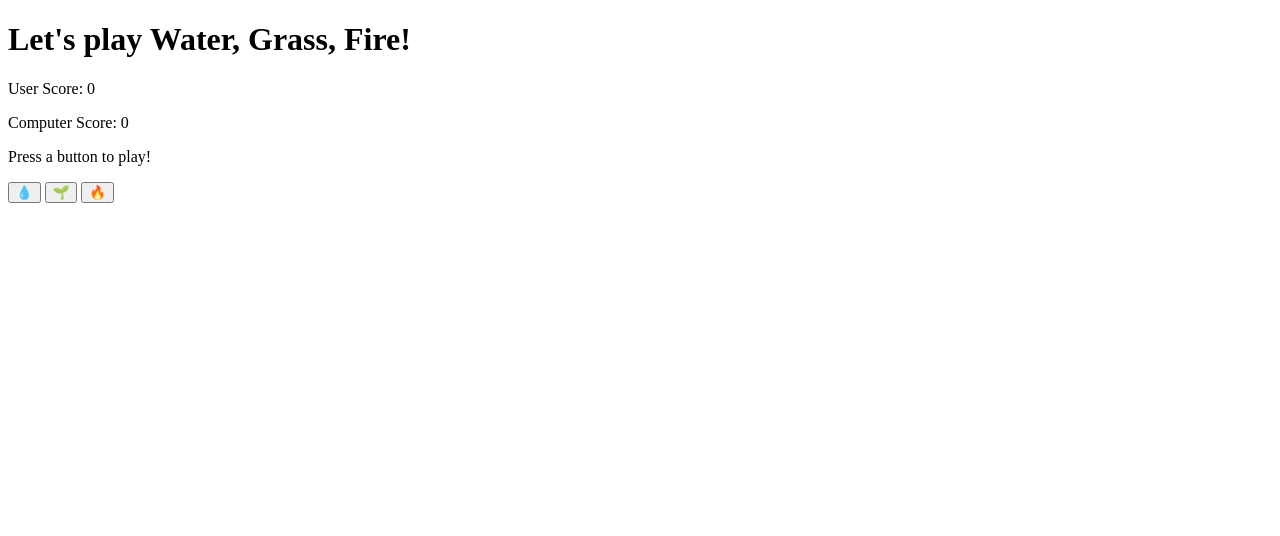
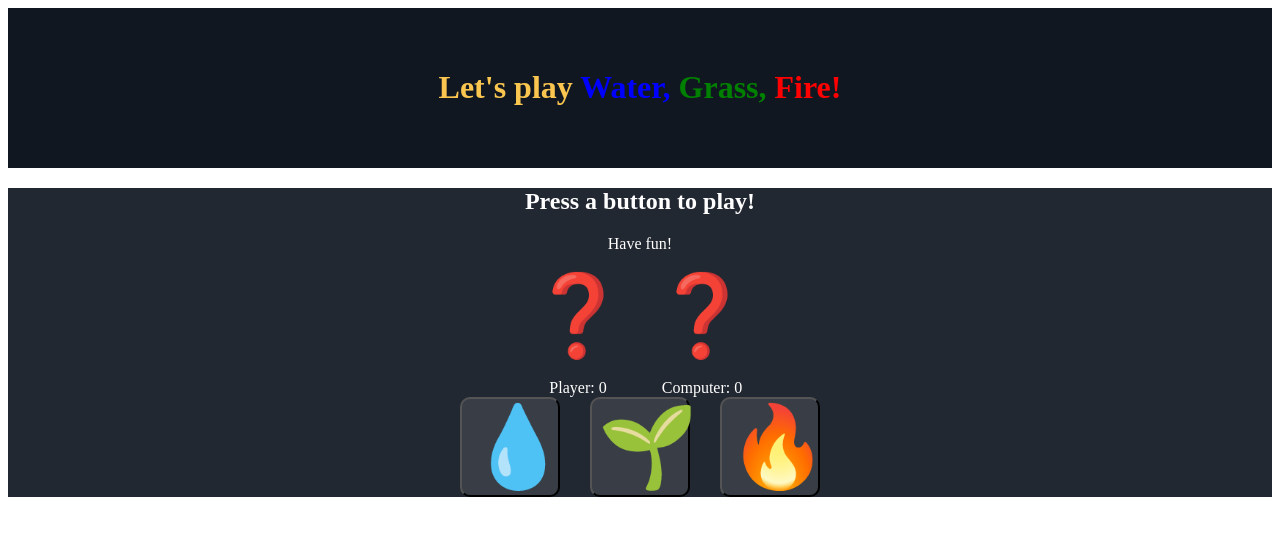
Before and after one commit to bburchett13/rock-paper-scissors, a plain HTML site: page index.html in a window 1280 px wide. Drawn offline with Linux system fonts and the light colour scheme.

Commit message:
Added barebones css

```diff
--- a/index.html
+++ b/index.html
@@ -8,20 +8,31 @@
 
         <title>Water, Grass Fire!</title>
 
-        <style src="style.css"></style>
+        <link rel="stylesheet" href="style.css">
 
         <script src="rps.js" defer></script>
 
     </head>
 
     <body>
+        <header class="header">
+            <h1>Let's play <span class='h1Water'>Water,</span> <span class='h1Grass'>Grass,</span> <span class='h1Fire'>Fire!</span></h1>
+        </header>
 
-        <h1>Let's play Water, Grass, Fire!</h1>
-        <div id="game">
+        <main id="game">
 
-            <p id="userScore">User Score: </p>
-            <p id="compScore">Computer Score</p>
-            <p id="gameResult">Press a button to play!</p>
+            <div class="scores">
+                <h2 id="gameResult">Press a button to play!</h2>
+                <p id="gameComment">Have fun!</p>
+                <div class="scoreBox">
+                    <div class="userSign">❓</div>
+                    <p id="userScore">Player: </p>
+                </div>
+                <div class="scoreBox">
+                    <div class="compSign">❓</div>
+                    <p id="compScore">Computer: </p>
+                </div>
+            </div>
 
             <div class="buttons">
                 <button id="Rock" class="gameBtn">
@@ -35,9 +46,7 @@
                 </button>
             </div>
 
-
-
-        </div>
+        </main>
 
 
 
--- a/rps.js
+++ b/rps.js
@@ -1,27 +1,35 @@
-const rps = ['Water', 'Grass', 'Fire']
+const rps = ['Water', 'Grass', 'Fire'];
+const wgf = ['💧', '🌱', '🔥'];
 
 // Function to play the game
 function rockPaperScissors(userChoice) {
-    let compChoice = rps[Math.floor(Math.random()*3)];
+    let random = Math.floor(Math.random()*3);
+    let compChoice = rps[random];
+    console.log(random);
+    userSign.textContent = wgf[rps.indexOf(userChoice)];
+    compSign.textContent = wgf[random];
 
     if (userChoice == compChoice){
 
-        gameRes.textContent = 'The Computer Chose ' + compChoice + '! It\'s a Tie!';
+        gameRes.textContent = 'It\'s a Tie!';
+        gameComment.textContent = userChoice + ' and ' + compChoice + ' tie!'
 
     }
     else if ((userChoice == 'Water' && compChoice == 'Grass') || (userChoice == 'Grass' && compChoice == 'Fire') || (userChoice == 'Fire' && compChoice == 'Water')){
 
         compScore++;
-        compScoreDisp.textContent = 'Computer Score: ' + compScore;
-        gameRes.textContent = 'The Computer Chose ' + compChoice + '! You Lose!';
+        compScoreDisp.textContent = 'Computer: ' + compScore;
+        gameRes.textContent = 'You Lose!';
+        gameComment.textContent = compChoice + ' beats ' + userChoice + '!';
 
 
     }
     else if ((userChoice == 'Grass' && compChoice == 'Water') || (userChoice == 'Fire' && compChoice == 'Grass') || (userChoice == 'Water' && compChoice == 'Fire')){
 
         userScore++;
-        userScoreDisp.textContent = 'User Score: ' + userScore;
-        gameRes.textContent = 'The Computer Chose ' + compChoice + '! You Win!';
+        userScoreDisp.textContent = 'Player: ' + userScore;
+        gameRes.textContent = 'You Win!';
+        gameComment.textContent = userChoice + ' beats ' + compChoice + '!';
 
     }
 }
@@ -29,33 +37,19 @@ function rockPaperScissors(userChoice) {
 let userScore = 0;
 let compScore = 0;
 
-// function to take result of game and update score
-function addScore (result) {
-
-    if (result == 3) {
-
-        userScore++;
-        userScoreDisp.textContent = 'User Score: ' + userScore;
-        gameRes.textContent = 'The Computer Chose' + compChoice + '! You Win!'
-
-    }
-    else if (result == 2){
-
-        compScore++;
-        compScoreDisp.textContent = 'Computer Score: ' + compScore;
-
-    }
-}
 
 const rockBtn = document.querySelector("#Rock");
 const paperBtn = document.querySelector("#Paper");
 const scissorsBtn = document.querySelector("#Scissors");
-const userScoreDisp = document.querySelector('#userScore')
-const compScoreDisp = document.querySelector('#compScore')
-const gameRes = document.querySelector('#gameResult')
+const userScoreDisp = document.querySelector('#userScore');
+const compScoreDisp = document.querySelector('#compScore');
+const gameRes = document.querySelector('#gameResult');
+const gameComment = document.querySelector('#gameComment');
+const userSign = document.querySelector('.userSign');
+const compSign = document.querySelector('.compSign');
 
-userScoreDisp.textContent = 'User Score: ' + userScore;
-compScoreDisp.textContent = 'Computer Score: ' + compScore;
+userScoreDisp.textContent = 'Player: ' + userScore;
+compScoreDisp.textContent = 'Computer: ' + compScore;
 gameRes.textContent = 'Press a button to play!'
 
 let userChoice;
--- a/style.css
+++ b/style.css
@@ -1,3 +1,80 @@
+
+
+.header {
+
+    display: flex;
+    justify-content: center;
+    padding: 40px 0px;
+    background-color: #111720;
+
+}
+
+h1 {
+
+    color: #fac650;
+
+}
+
+.h1Water {
+
+    color: blue;
+
+}
+
+.h1Grass {
+
+    color: green;
+
+}
+
+.h1Fire {
+
+    color: red;
+
+}
+
+#game {
+
+    background-color: #222831;
+    align-items: center;
+    justify-content: center;
+    text-align: center;
+}
+
+h2, #gameComment, #userScore, #compScore {
+
+    color: white;
+
+}
+
+.scoreBox {
+
+    height: 120px;
+    width: 120px;
+
+}
+
+.scores {
+
+    align-items: center;
+    justify-content: center;
+
+}
+
+.compSign, .userSign {
+
+    font-size: 80px;
+
+}
+
+.scoreBox {
+
+    display: inline-block;
+    align-items: center;
+    justify-content: center;
+    gap:80px;
+
+}
 
 .buttons {
 
@@ -11,6 +88,9 @@
 .gameBtn {
 
     border-radius: 10px;
+    width: 100px;
+    height: 100px;
+    background-color: #393e46;
 
 }
 
```
